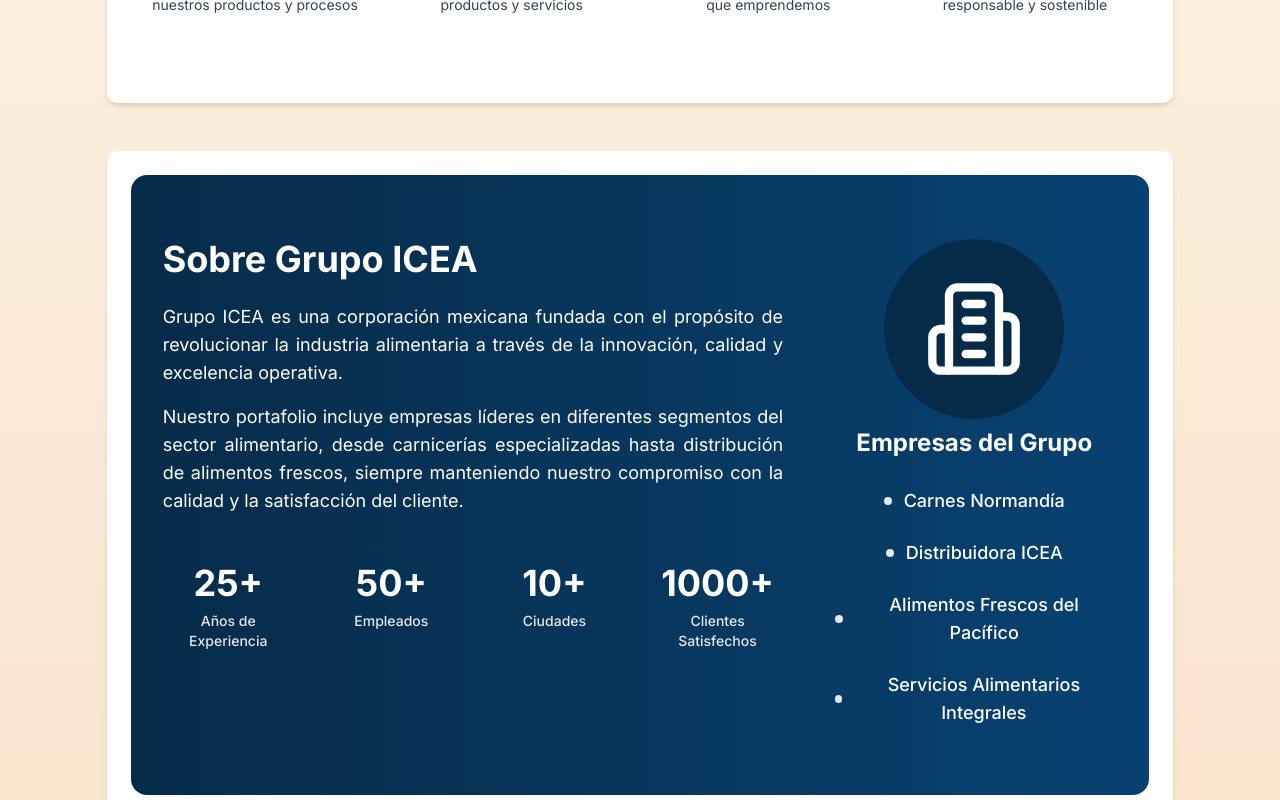
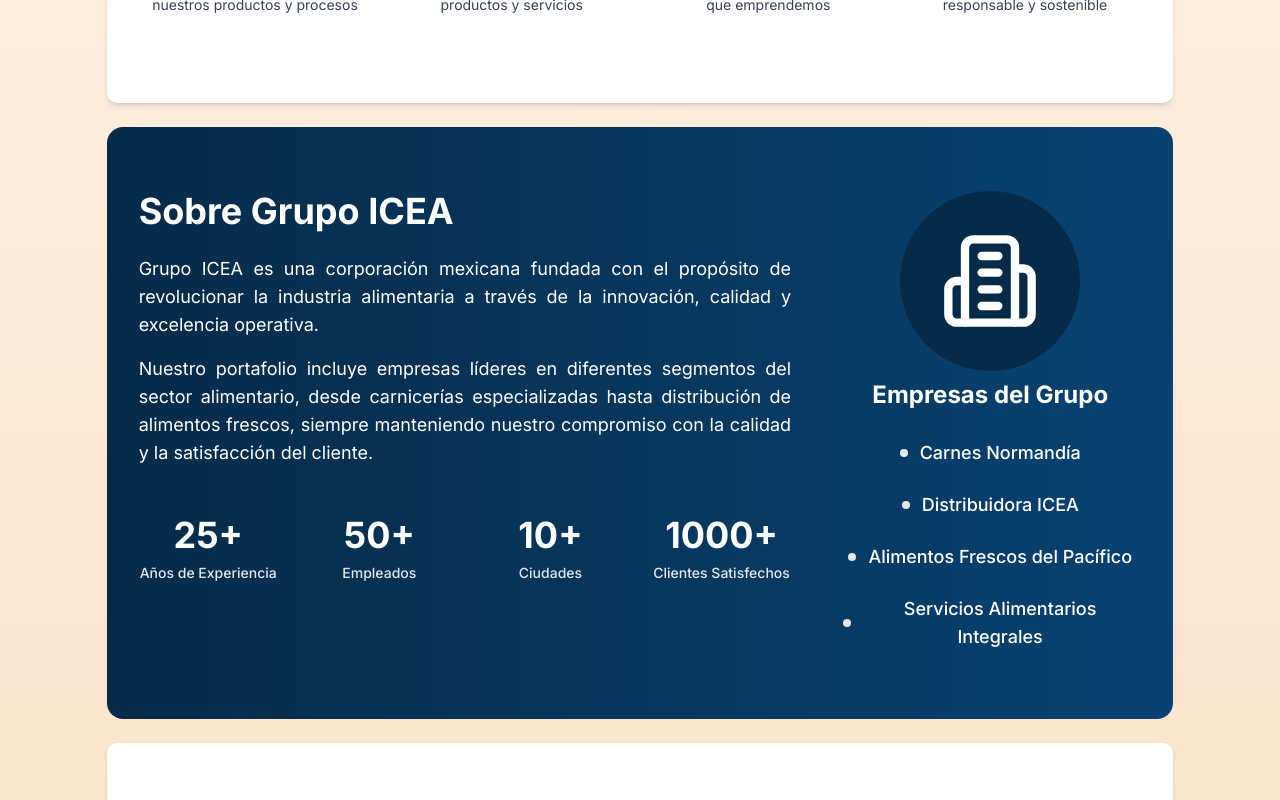
Before and after one commit to MarketSoftOrg/icea_website_frontend, a Next.js app: page / in a window 1280 px wide. Shown: the part 1740-2540 px from the top of the page. Built offline with nearby package versions, Linux system fonts and the light colour scheme.

Commit message:
chore(): fix about style and change imports

```diff
--- a/src/app/(main)/components/ui/AboutUs.tsx
+++ b/src/app/(main)/components/ui/AboutUs.tsx
@@ -15,7 +15,7 @@
 
 export default function AboutICEA({ title, description, stats, companies }: AboutICEAProps) {
   return (
-    <div className="py-16 px-4 sm:px-6 lg:px-8 bg-gradient-to-r from-[#062B49] to-[#084272] rounded-2xl">
+    <div className=" w-full sm:w-11/12 md:w-11/12 lg:w-10/12 2xl:w-3/4 py-16 px-4 sm:px-6 lg:px-8 bg-gradient-to-r from-[#062B49] to-[#084272] rounded-2xl">
       <div className="max-w-7xl mx-auto">
         <div className="grid grid-cols-1 lg:grid-cols-3 gap-12">
           {/* Columna sobre ICEA */}
--- a/src/app/(main)/page.tsx
+++ b/src/app/(main)/page.tsx
@@ -7,15 +7,16 @@
 import AboutICEA from './components/ui/AboutUs';
 import ContactSection from './components/ui/Contact';
 import BackToTopButton from './components/ui/BackToTopBtn';
+import { getCompanies, getIceaStats, getValuesIcea } from '@/lib/data';
 
 export const metadata: Metadata = {
   title: 'Inicio',
 };
 
 export default async function HomePage() {
-  const valuesicea = await import('@/lib/data').then((data) => data.getValuesIcea());
-  const companies = await import('@/lib/data').then((data) => data.getCompanies());
-  const iceastats = await import('@/lib/data').then((data) => data.getIceaStats());
+  const valuesicea = await getValuesIcea();
+  const companies = await getCompanies();
+  const iceastats = await getIceaStats();
 
   return (
     <section className="flex min-h-[calc(100vh-10rem)] flex-col items-center justify-center text-center bg-gradient-to-b from-[#F8D8B5]/10 via-[#F8D8B5]/50 to-[#F8D8B5]">
@@ -45,14 +46,12 @@
           values={valuesicea}
         />
       </MainPageContentContainer>
-      <MainPageContentContainer>
       <AboutICEA
         title="Sobre Grupo ICEA"
         description={`Grupo ICEA es una corporación mexicana fundada con el propósito de revolucionar la industria alimentaria a través de la innovación, calidad y excelencia operativa.\n\nNuestro portafolio incluye empresas líderes en diferentes segmentos del sector alimentario, desde carnicerías especializadas hasta distribución de alimentos frescos, siempre manteniendo nuestro compromiso con la calidad y la satisfacción del cliente.`}
         stats={iceastats}
         companies={companies}
       />
-      </MainPageContentContainer>
 
       <MainPageContentContainer>
         <ContactSection />
```
Lines whose indentation alone changed are shown as unchanged.
